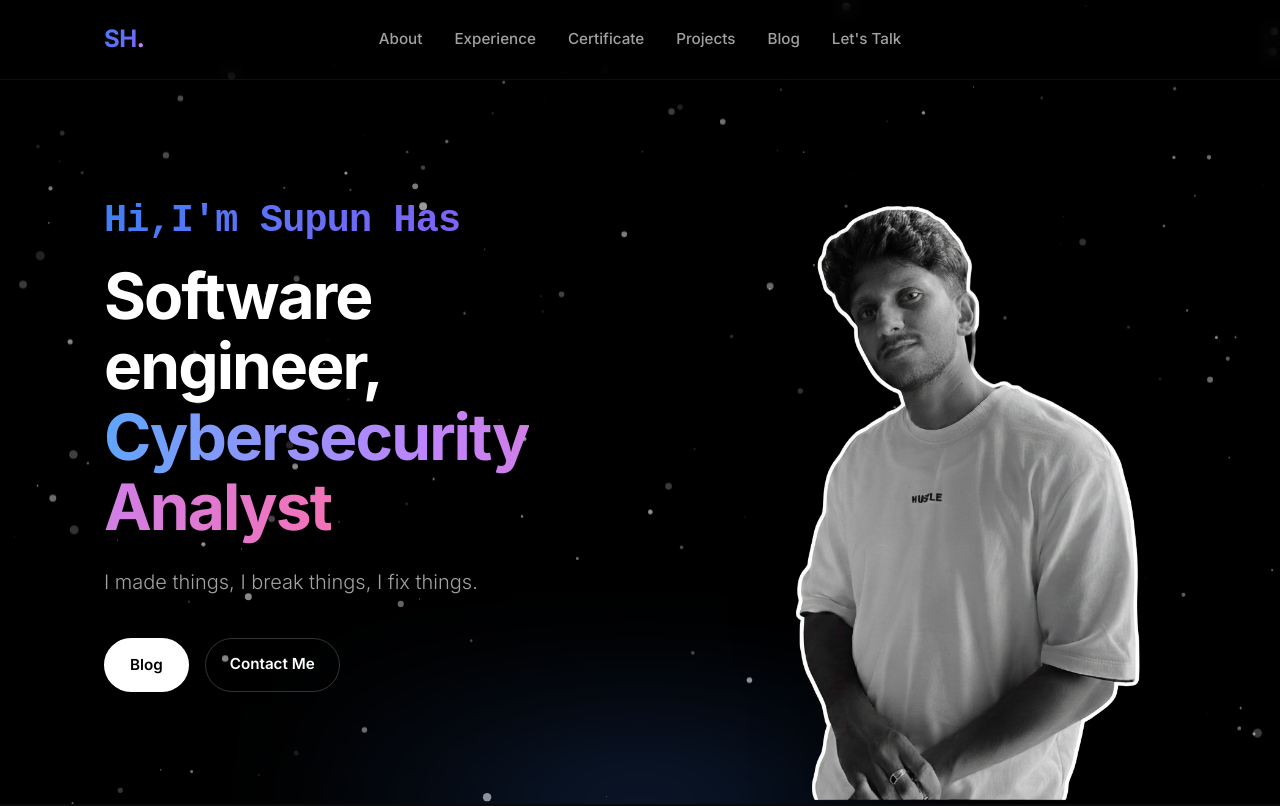
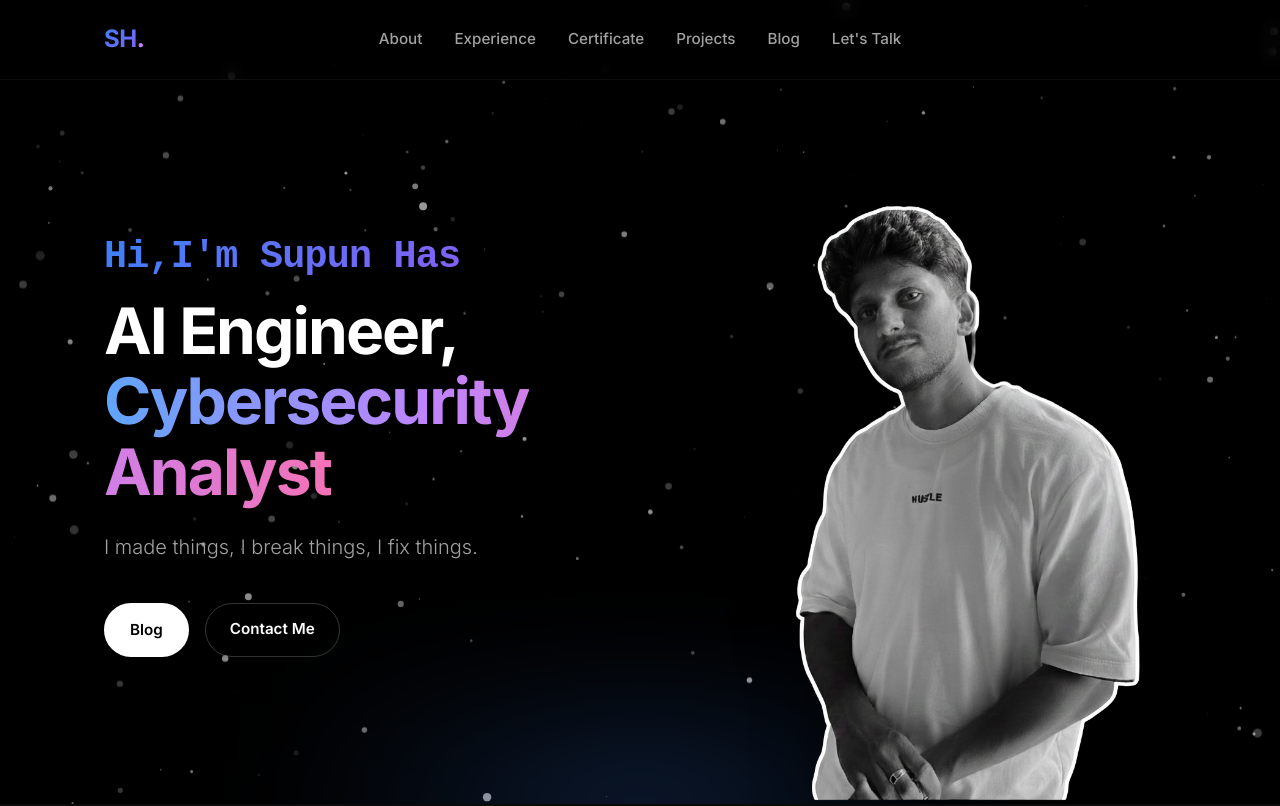
Before and after one commit to supun2001/supun2001.github.io, a React (Vite) app: page / in a window 1280 px wide. Shown: the top 806 px of the page. Built offline with nearby package versions, Linux system fonts and the light colour scheme.

Commit message:
change the hero section

```diff
--- a/src/components/Hero.jsx
+++ b/src/components/Hero.jsx
@@ -12,7 +12,7 @@ const Hero = () => {
                 <div className="hero-content">
                     <div className="hero-text">
                         <Typewriter text="Hi,I'm Supun Hasanka" delay={100} />
-                        <h1 className="hero-title">Software engineer,<br /><span className="gradient-text">Cybersecurity Analyst</span></h1>
+                        <h1 className="hero-title">AI Engineer,<br /><span className="gradient-text">Cybersecurity Analyst</span></h1>
                         <p className="hero-subtitle">
                             I made things, I break things, I fix things.
                         </p>
```
